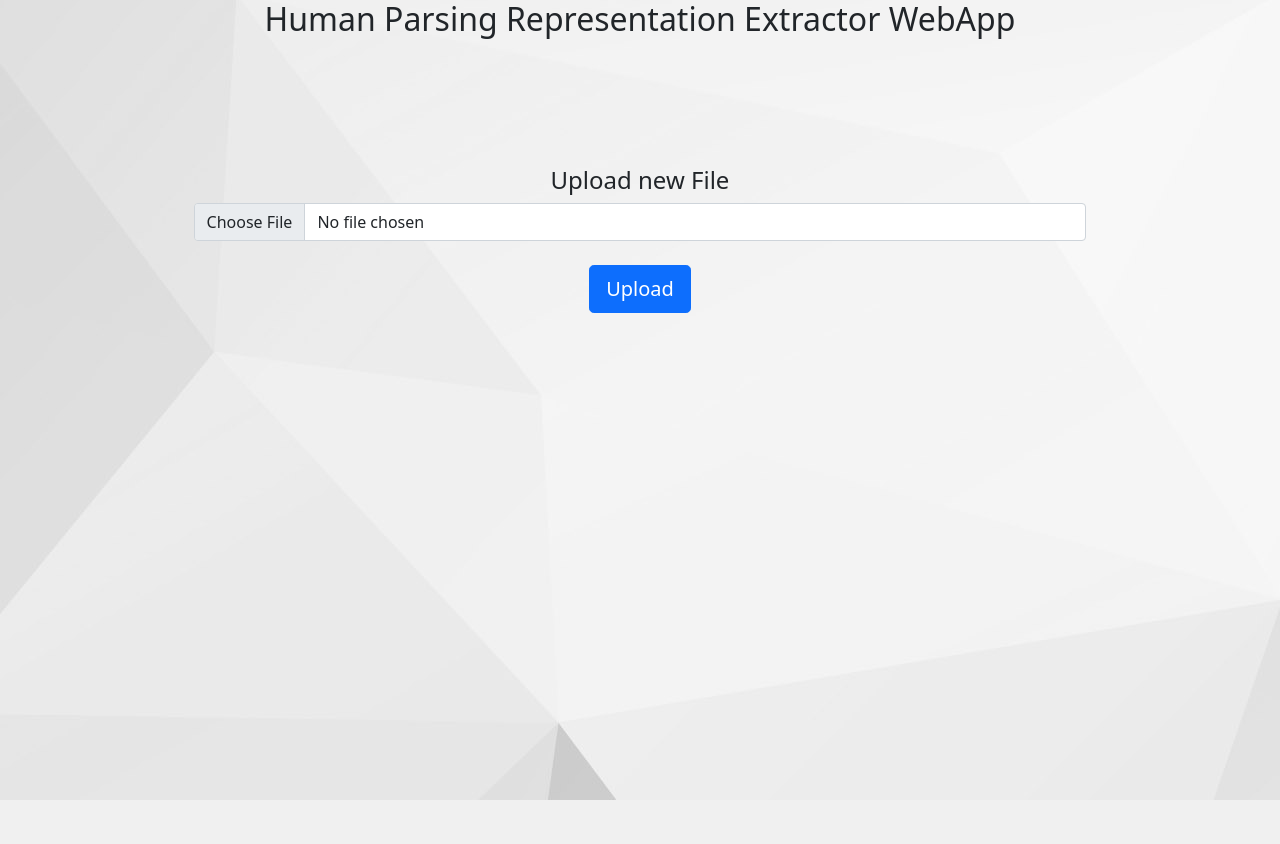
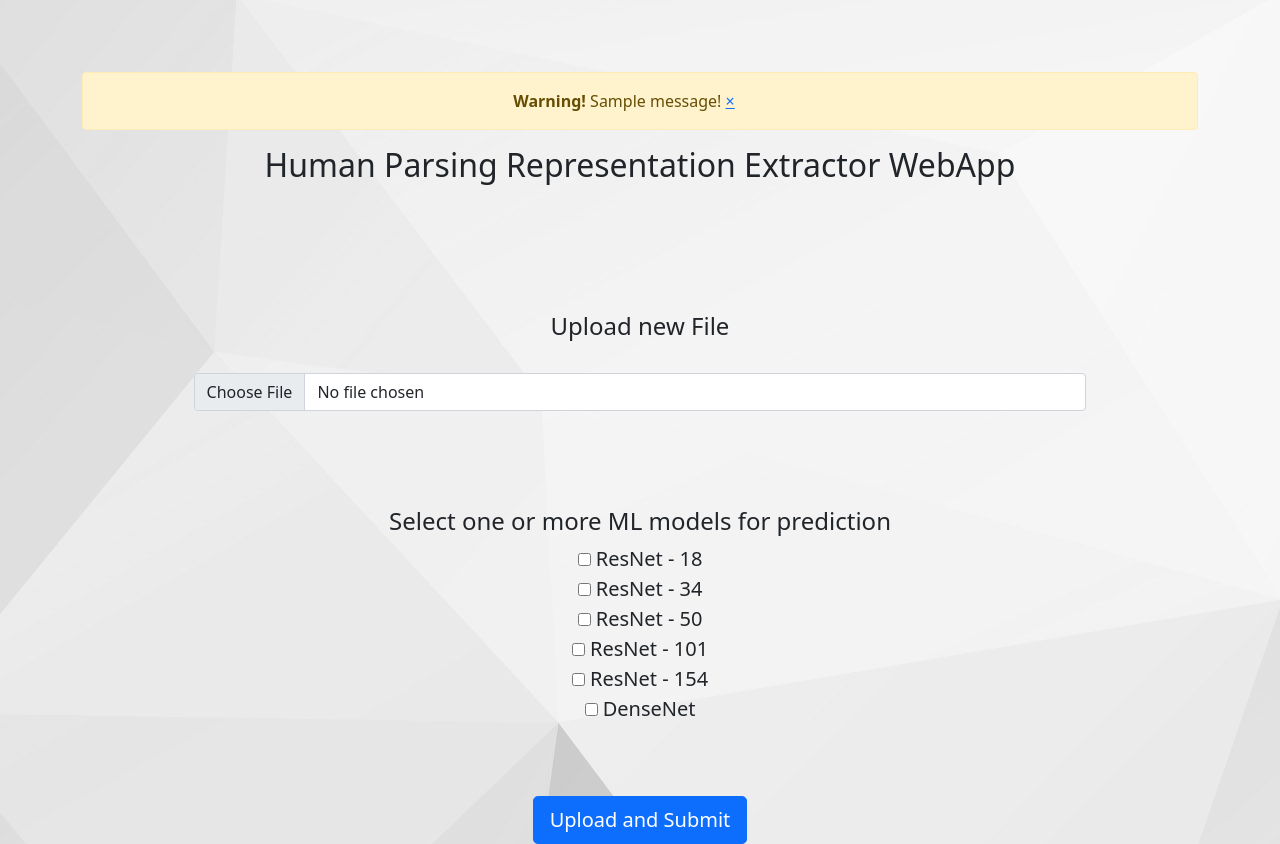
Before and after one commit to geekswaroop/Human-Parsing, a Flask app: page / in a window 1280 px wide. Before the commit the page ends 800 px from the top, so only its background shows below. Run offline with Flask 2, Linux system fonts and the light colour scheme; one stand-in notice (Sample message) is shown; some libraries are stand-ins or nearby versions.

Commit message:
Improved UI

```diff
--- a/app.py
+++ b/app.py
@@ -8,6 +8,7 @@ ALLOWED_EXTENSIONS = set(['png', 'jpg', 'jpeg'])
 MODEL = 'densenet'
 
 app = Flask(__name__)
+app.secret_key = b'_5ef8t202w@$Trz\n\xec]/'
 app.config['UPLOAD_FOLDER'] = UPLOAD_FOLDER
 
 
@@ -32,19 +33,28 @@ def upload_file():
 
             # Input and Output filenames
             input_filename = './static/input.png'
-            output_filename = './static/output.png'
 
-            # Run inference.py
-            script_command = f'python3 inference.py -d {input_filename} -o {output_filename} -be {MODEL}'
-            os.system(script_command)
+
+            models = request.form.getlist('model')
+            if models == []:
+                flash('No ML model selected')
+                return redirect(request.url)
+
+            MODELS = ['resnet18', 'resnet34', 'resnet50', 'resnet101', 'resnet152', 'densenet']
+            model_dict = {}
+            for MODEL in MODELS:
+                if MODEL in models:
+                    model_dict[MODEL] = True
+                    # Run inference.py
+                    script_command = f'python3 inference.py -d {input_filename} -o ./static/output_{MODEL}.png -be {MODEL}'
+                    os.system(script_command)
+                else:
+                    model_dict[MODEL] = False
 
             # Add dummy values to image path to avoid HTML Image caching
             suffix = "?" + datetime.now().strftime("%m/%d/%Y, %H:%M:%S")
-            print("Suffix = ", suffix, type(suffix))
-            input_filename += suffix
-            output_filename += suffix
 
-            return render_template('display.html', inputImage = input_filename, outputImage = output_filename)
+            return render_template('display.html', suffix = suffix, model_dict = model_dict)
     return render_template('home.html')
 
 
--- a/templates/home.html
+++ b/templates/home.html
@@ -11,35 +11,59 @@
             }
         body {
             background-image: url('./static/bg_image.jpeg');
+            background-repeat: repeat;
           }
     </style>
-
     <!-- Bootstrap CSS -->
     <link href="https://cdn.jsdelivr.net/npm/bootstrap@5.0.0-beta1/dist/css/bootstrap.min.css" rel="stylesheet" integrity="sha384-giJF6kkoqNQ00vy+HMDP7azOuL0xtbfIcaT9wjKHr8RbDVddVHyTfAAsrekwKmP1" crossorigin="anonymous">
+
+    {% with messages = get_flashed_messages() %}
+         {% if messages %}
+         <br><br><br>
+            <div class="container">
+               {% for message in messages %}
+                  <div class="alert alert-warning alert-dismissible" align="center">
+                    <strong>Warning! </strong> {{message}}!
+                    <a href="/" class="close" data-dismiss="alert" aria-label="close">&times;</a>
+                  </div>
+               {% endfor %}
+            </div>
+         {% endif %}
+      {% endwith %}
+
 
     <title>Human Parsing Representation Extractor</title>
   </head>
   <body>
     <h2 style="text-align:center">Human Parsing Representation Extractor WebApp</h2><br><br><br><br><br>
     <div class="text-center">
-      <h4>Upload new File</h4>
-      <div class="container" align="center">
-      <form method=post enctype=multipart/form-data>
-      <div class="upload" align="center">
+      <form class="inputForm" method=post enctype=multipart/form-data>
+        <h4>Upload new File</h4><br>
+        <div class="container" align="center">
+        <div class="upload" align="center">
           <input class="form-control" id="formFileLg" type=file name=file required><br>
-          <input class="btn btn-primary btn-lg" type="submit" value="Upload">
-      </div>
-    </form>
+        </div></div><br><br><br>
+
+
+        <h4>Select one or more ML models for prediction</h4>
+        <div class="container" align="center">
+        <div class="Models required" align="center" style="font-size: 20px;">
+          <input type=checkbox name=model value='resnet18'> ResNet - 18 <br/>
+          <input type=checkbox name=model value='resnet34'> ResNet - 34 <br/>
+          <input type=checkbox name=model value='resnet50'> ResNet - 50 <br/>
+          <input type=checkbox name=model value='resnet101'> ResNet - 101 <br/>
+          <input type=checkbox name=model value='resnet154'> ResNet - 154 <br/>
+          <input type=checkbox name=model value='densenet'> DenseNet <br/>
+        </div><br><br><br>
+        <input class="btn btn-primary btn-lg" type="submit" value="Upload and Submit">
+      </form>
     </div>
-    </div>
-
 
 
     <!-- Optional JavaScript; choose one of the two! -->
 
     <!-- Option 1: Bootstrap Bundle with Popper -->
     <script src="https://cdn.jsdelivr.net/npm/bootstrap@5.0.0-beta1/dist/js/bootstrap.bundle.min.js" integrity="sha384-ygbV9kiqUc6oa4msXn9868pTtWMgiQaeYH7/t7LECLbyPA2x65Kgf80OJFdroafW" crossorigin="anonymous"></script>
-
     <!-- Option 2: Separate Popper and Bootstrap JS -->
     <!--
     <script src="https://cdn.jsdelivr.net/npm/@popperjs/core@2.5.4/dist/umd/popper.min.js" integrity="sha384-q2kxQ16AaE6UbzuKqyBE9/u/KzioAlnx2maXQHiDX9d4/zp8Ok3f+M7DPm+Ib6IU" crossorigin="anonymous"></script>
```
Also changed, not shown: templates/display.html (+63 -36 lines), static/input.png, static/output_densenet.jpeg (added), static/output_resnet101.jpeg (added), static/output_resnet152.jpeg (added), static/output_resnet18.jpeg (added), static/output_resnet34.jpeg (added), static/output_resnet50.jpeg (added).
